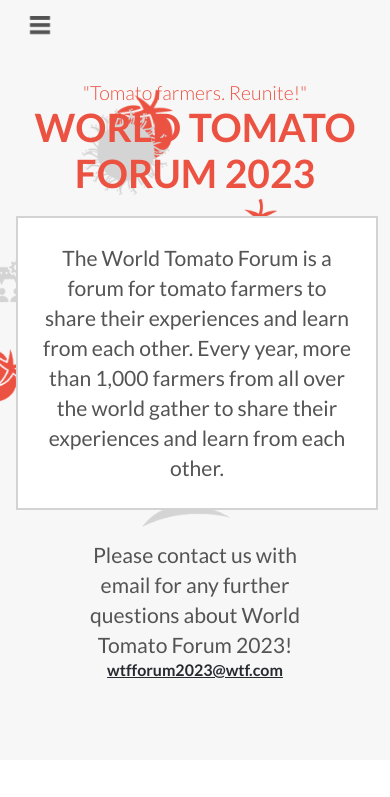
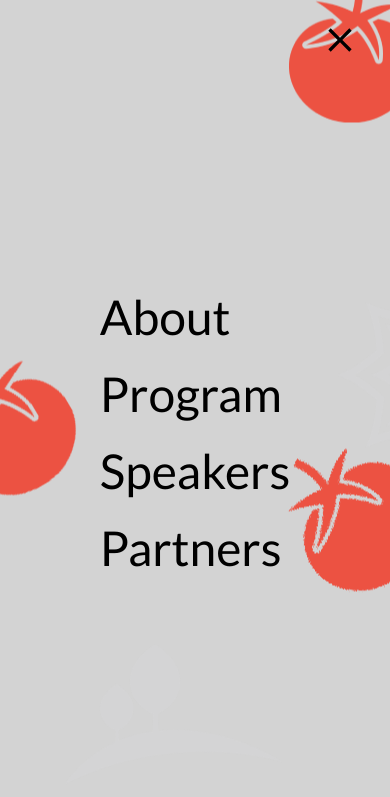
Before and after one commit to huseyinbiyik/world-tomato-forum, a plain HTML site: page about.html in a window 390 px wide. Both pictures are taken after a click on the link 40 px from the left and 27 px from the top of the page. Shown: the top 797 px of the page. Drawn offline with Linux system fonts and the light colour scheme.

Commit message:
Add mobile navigation

```diff
--- a/about.html
+++ b/about.html
@@ -27,12 +27,12 @@
       </div>
     </div>
     <!-- top toolbar -->
-    <!-- logo and nav starts here -->
+    <!-- logo and nav start here -->
     <div class="container nav-menu-container">
       <a class="logo-container" href="index.html"><img class="logo" src="assets/world_tomato_forum_logo.svg" alt=""></a>
       <nav>
         <ul>
-          <li><a id="active" href="about.html">About</a></li>
+          <li><a class="active" href="about.html">About</a></li>
           <li><a href="index.html/#program">Program</a></li>
           <li><a href="index.html#speakers">Speakers</a></li>
           <li><a href="index.html/#partners">Partners</a></li>
@@ -45,7 +45,20 @@
       <img src="assets/mobile_menu.png" alt="">
     </a>
   </header>
-  <!-- logo and nav ends here"> -->
+  <!-- logo and nav end here"> -->
+  <!--mobile nav starts here-->
+  <nav class="mobile-nav">
+    <a class="close-button" href="#">
+      <img src="assets/close_button.svg" alt="">
+    </a>
+    <ul>
+      <li><a class="active" href="about.html">About</a></li>
+      <li><a href="index.html/#program">Program</a></li>
+      <li><a href="index.html#speakers">Speakers</a></li>
+      <li><a href="index.html/#partners">Partners</a></li>
+    </ul>
+  </nav>
+  <!--mobile nav ends here-->
   <section class="welcome about-page-section">
     <div class="container about-page-container">
 
@@ -144,6 +157,7 @@
 
     </div>
   </footer>
+  <script src="script.js"></script>
 </body>
 
 </html>
--- /dev/null
+++ b/script.js
@@ -0,0 +1,13 @@
+//mobile navigation
+let navigation = document.querySelector('.mobile-nav');
+let menuButton = document.querySelector('.hamburger-menu');
+let closeButton = document.querySelector('.close-button');
+
+menuButton.addEventListener('click', () => {
+  navigation.style.display = 'flex';
+});
+
+closeButton.addEventListener('click', () => {
+  navigation.style.display = 'none';
+});
+//mobile navigation
--- a/style.css
+++ b/style.css
@@ -30,7 +30,7 @@ header {
   padding-top: 16px;
 }
 header .hamburger-menu img {
-  width: 20px;
+  width: 25px;
 }
 
 .toolbar {
@@ -490,7 +490,7 @@ footer .container .small-footer-text .footer-text-desktop {
     display: inline;
   }
 
-  #active {
+  .active {
     color: #ec5242;
   }
 
@@ -545,6 +545,41 @@ footer .container .small-footer-text .footer-text-desktop {
   .previous-events .container .previous-events-body .prev-second-img {
     margin: 0;
   }
+
+  .mobile-nav {
+    display: none;
+  }
+}
+.mobile-nav {
+  display: none;
+  width: 100vw;
+  height: 100vh;
+  position: fixed;
+  background-color: #d3d3d3;
+  justify-content: center;
+  align-items: center;
+  flex-direction: column;
+  background-image: url(assets/about_page_bg.png);
+  background-position: center;
+  background-repeat: no-repeat;
+  background-size: auto;
+}
+.mobile-nav .close-button {
+  position: absolute;
+  top: 20px;
+  right: 20px;
+  width: 50px;
+  height: 50px;
+}
+.mobile-nav .close-button img {
+  width: 40px;
+}
+.mobile-nav li {
+  margin-top: 20px;
+}
+.mobile-nav li a {
+  font-size: 48px;
+  text-decoration: none;
 }
 
 /*# sourceMappingURL=style.css.map */
```
Also changed, not shown: index.html (+15 -0 lines), assets/close_button.svg (added).
